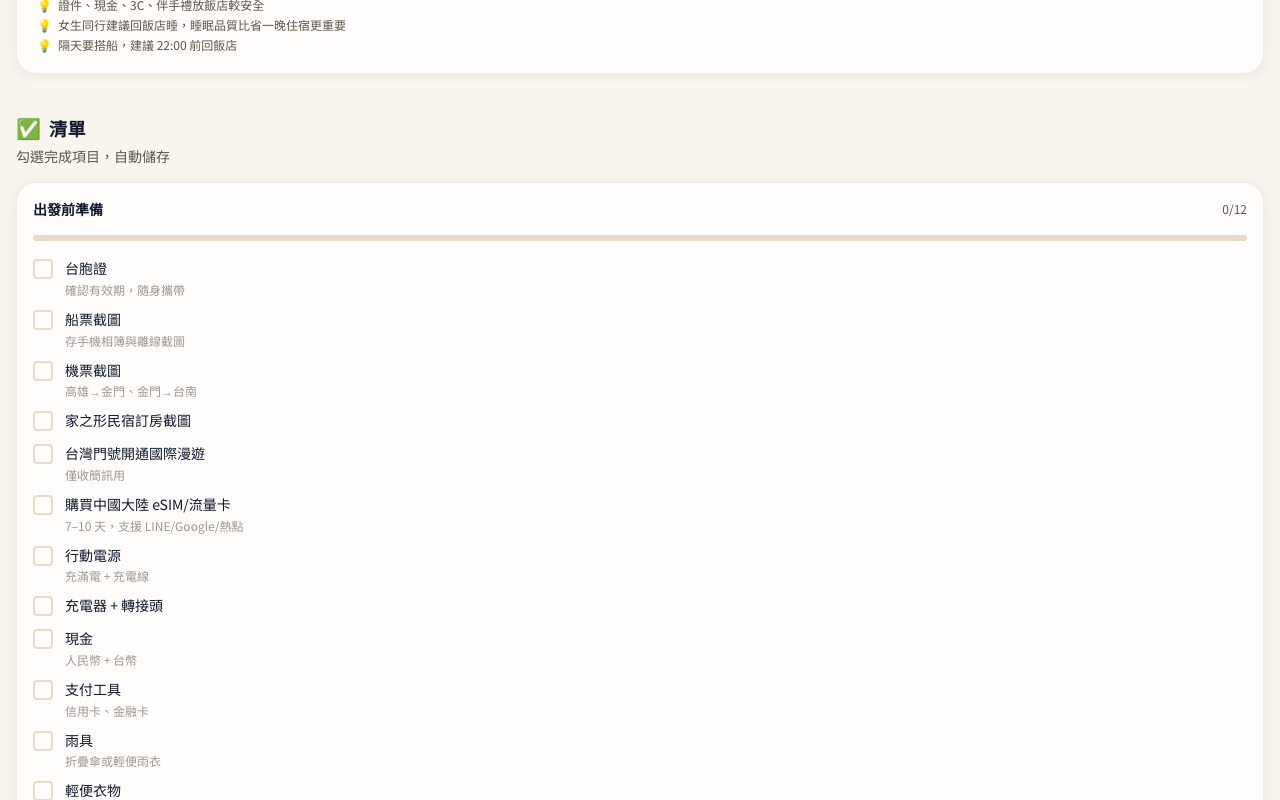
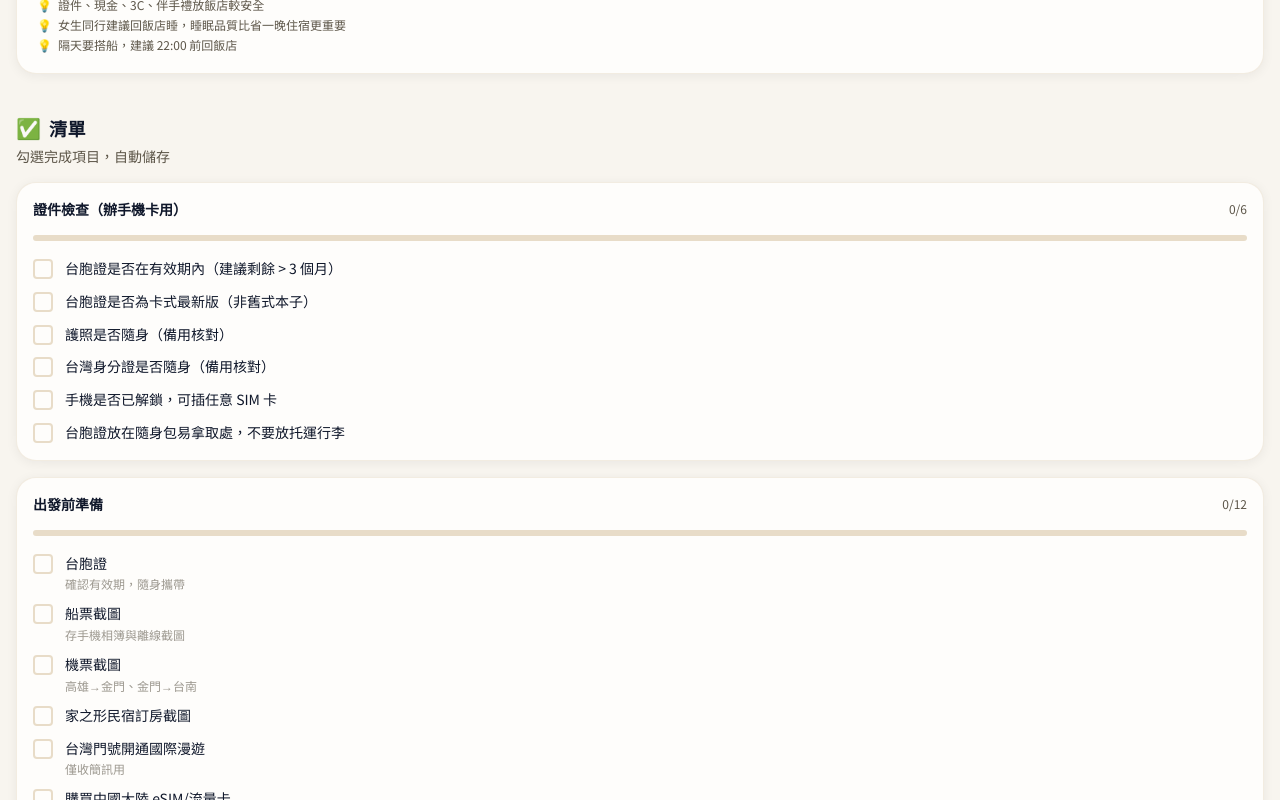
Before and after one commit to hardy7304/xiamen-0708-trip-pwa, a React (Vite) app: page / in a window 1280 px wide. Shown: the part 11200-12000 px from the top of the page. Built offline with nearby package versions, Linux system fonts and the light colour scheme; no server answers.

Commit message:
feat: add SIM card doc checklist + required documents section for 7/9

```diff
--- a/src/data/trip.ts
+++ b/src/data/trip.ts
@@ -310,6 +310,21 @@ export const itinerary: DayPlan[] = [
         ],
       },
       {
+        heading: '📋 辦卡必備證件',
+        items: [
+          '必帶：✅ 台胞證（有效期內，最重要，缺此無法辦理）',
+          '必帶：✅ 護照（備用核對）',
+          '必帶：✅ 台灣身分證（備用核對）',
+        ],
+        timeline: [
+          { time: '輔助', label: '台灣手機（收驗證碼用）' },
+          { time: '輔助', label: '現金人民幣（現場繳費備用）' },
+          { time: '輔助', label: '已解鎖手機' },
+          { time: '輔助', label: '取卡針' },
+        ],
+        alert: '⚠️ 必須本人親自辦理，需配合人像核對。避免只用手機拍照顯示證件，需出示實體證件。台胞證號碼建議與訂房、訂票使用同一組。',
+      },
+      {
         heading: '📱 手機卡辦理提醒',
         items: [
           '台胞證實名',
@@ -506,6 +521,18 @@ export const itinerary: DayPlan[] = [
 
 // ----- CHECKLISTS -----
 export const checklists: ChecklistCategory[] = [
+  {
+    id: 'sim-docs',
+    title: '證件檢查（辦手機卡用）',
+    items: [
+      { id: 'simdoc-1', label: '台胞證是否在有效期內（建議剩餘 \u003E 3 個月）' },
+      { id: 'simdoc-2', label: '台胞證是否為卡式最新版（非舊式本子）' },
+      { id: 'simdoc-3', label: '護照是否隨身（備用核對）' },
+      { id: 'simdoc-4', label: '台灣身分證是否隨身（備用核對）' },
+      { id: 'simdoc-5', label: '手機是否已解鎖，可插任意 SIM 卡' },
+      { id: 'simdoc-6', label: '台胞證放在隨身包易拿取處，不要放托運行李' },
+    ],
+  },
   {
     id: 'pre-trip',
     title: '出發前準備',
```
